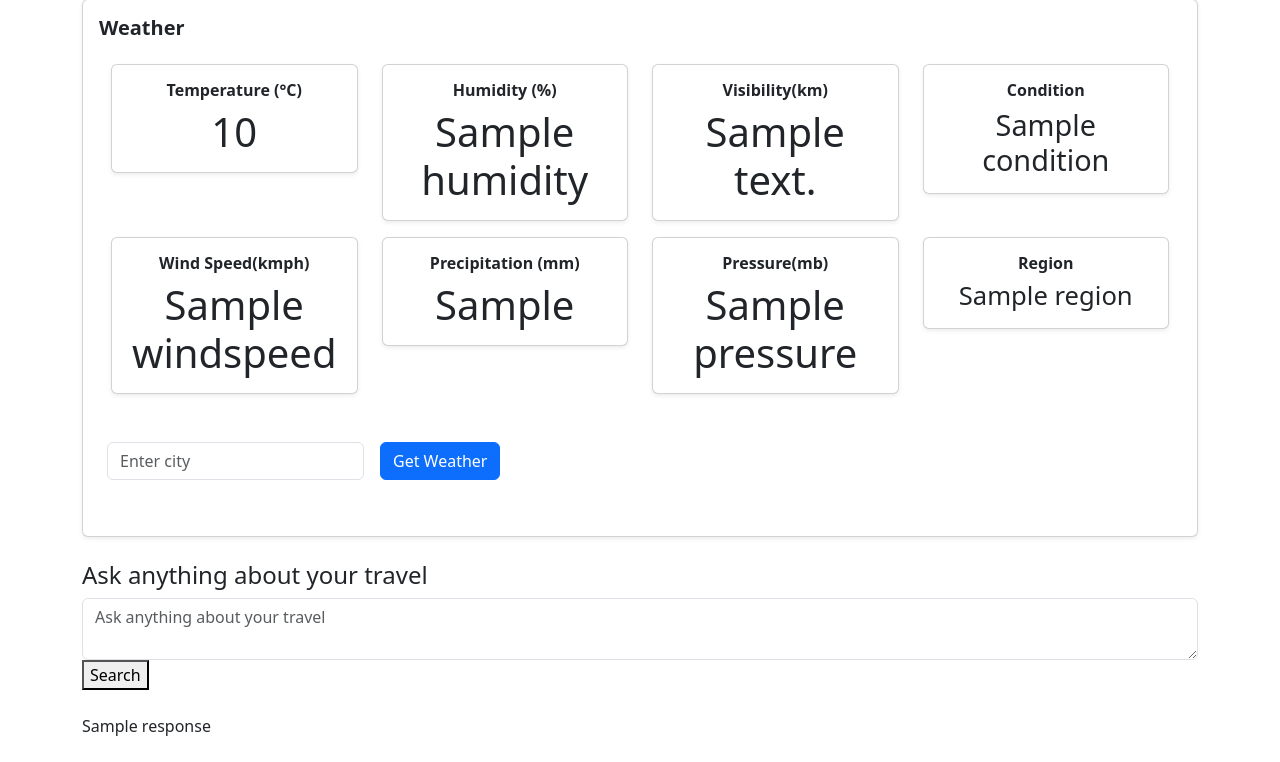
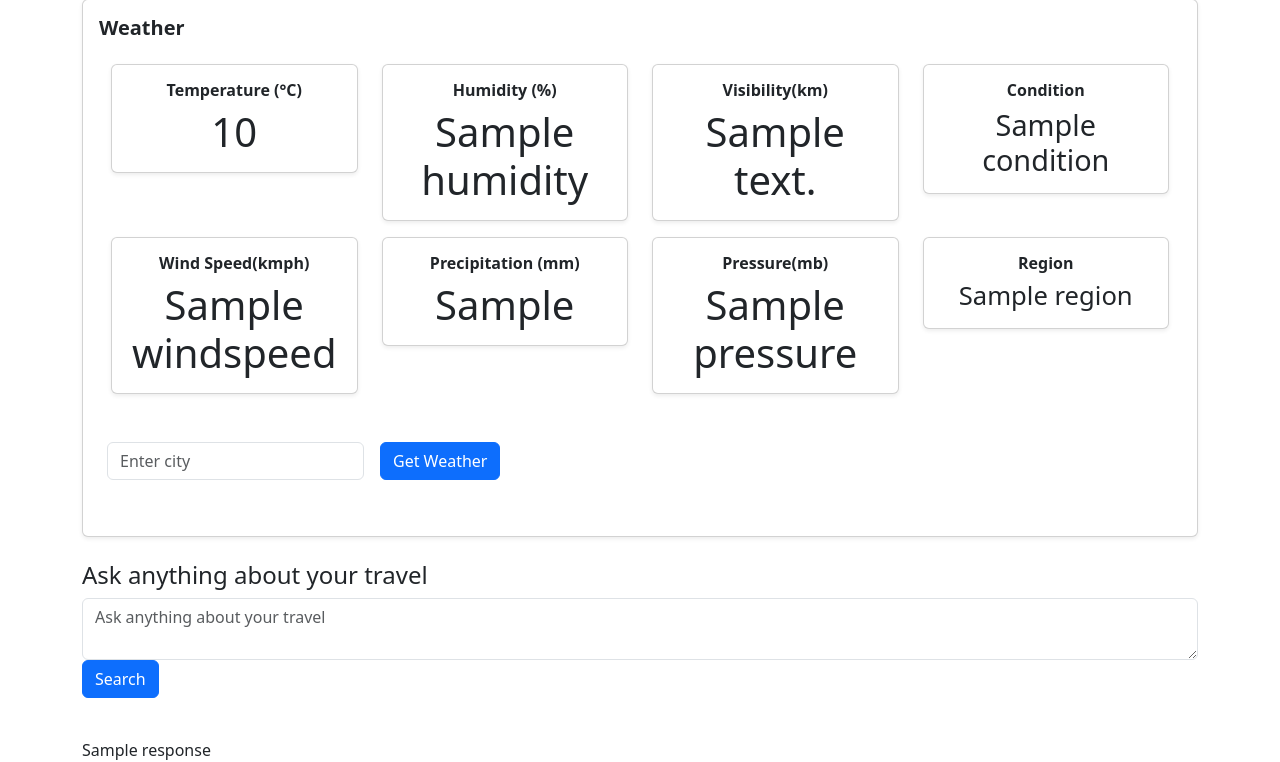
Before and after one commit to nitishkthakur/RoamRadar, a FastAPI app: template templates/index.html in a window 1280 px wide. Shown: the part 81-843 px from the top of the page. Before the commit the page ends 817 px from the top, so only its background shows below. Run offline with FastAPI, Linux system fonts and the light colour scheme; the template is opened without the code that fills it: most values are stand-ins (such as "Sample title", 1, 10 or a date in 2020); some libraries are stand-ins or nearby versions.

Commit message:
Fixed Comma

```diff
--- a/templates/index.html
+++ b/templates/index.html
@@ -162,14 +162,14 @@
 
             <form hx-post="/search" hx-target="#llm-response" hx-swap="innerHTML">
               <textarea  name="query" class="form-control" rows="2" placeholder="Ask anything about your travel"></textarea>
-              <button type = "submit">Search</button>
+              <button type = "submit" class="btn btn-primary mb-3">Search</button>
             </form>
 
         </div>
 
         <!-- Label for LLM response -->
         <div class="markdown-body">
-            <label class="markdown-body", id="llm-response">{{response}}</label>
+            <label class="markdown-body" id="llm-response">{{response}}</label>
         </div>
 
     </div>
```
